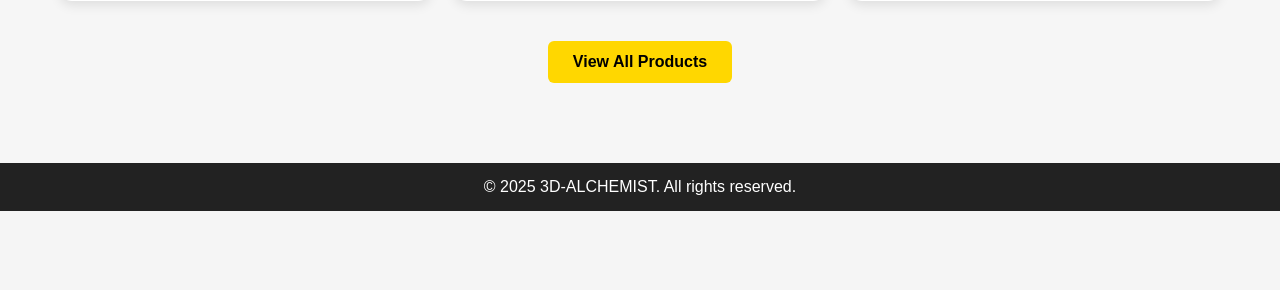
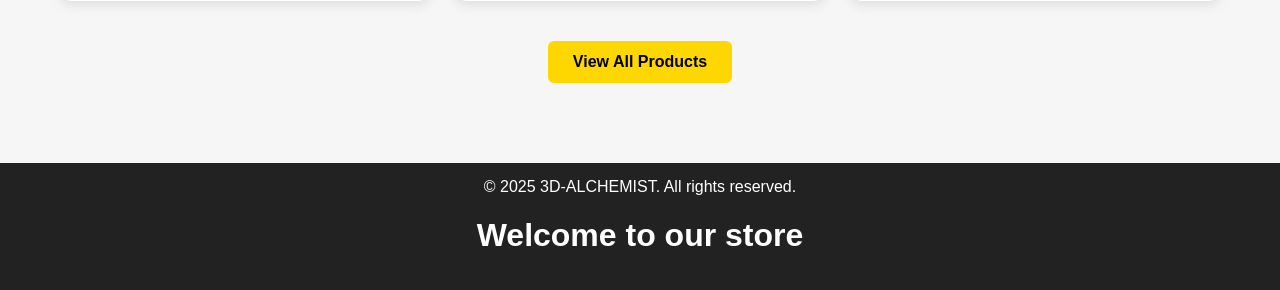
Before and after one commit to Jamal-2000/toy-store, a Flask app: page / in a window 1280 px wide. Shown: the part 1317-1607 px from the top of the page. Before the commit the page ends 1528 px from the top, so only its background shows below. Run offline with Flask 3, Linux system fonts and the light colour scheme.

Commit message:
update  index

```diff
--- a/templates/index.html
+++ b/templates/index.html
@@ -47,6 +47,7 @@
 
   <div class="footer">
     © 2025 3D-ALCHEMIST. All rights reserved.
+    <h1>Welcome to our store</h1>
   </div>
 </body>
 </html>
```
